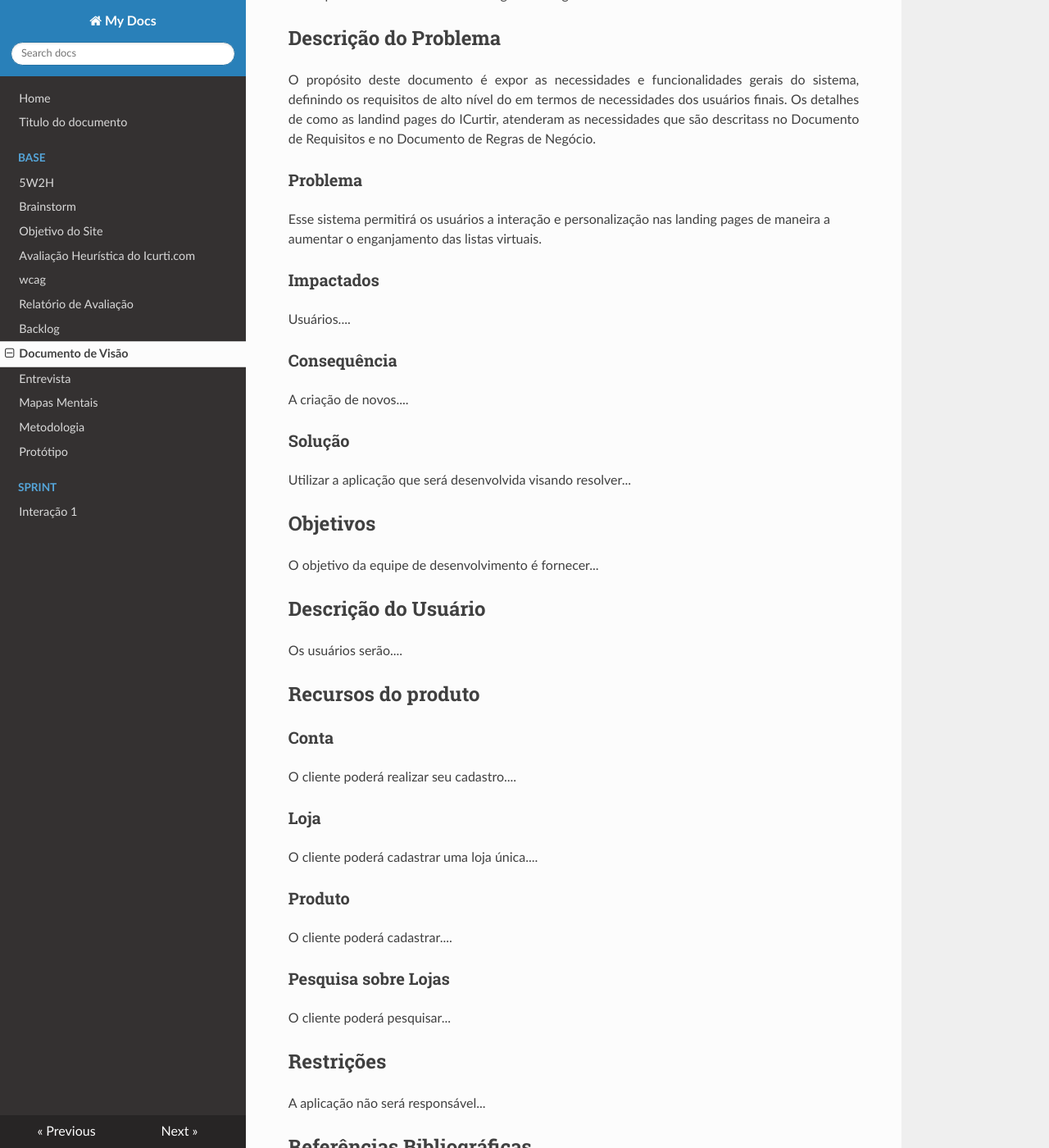
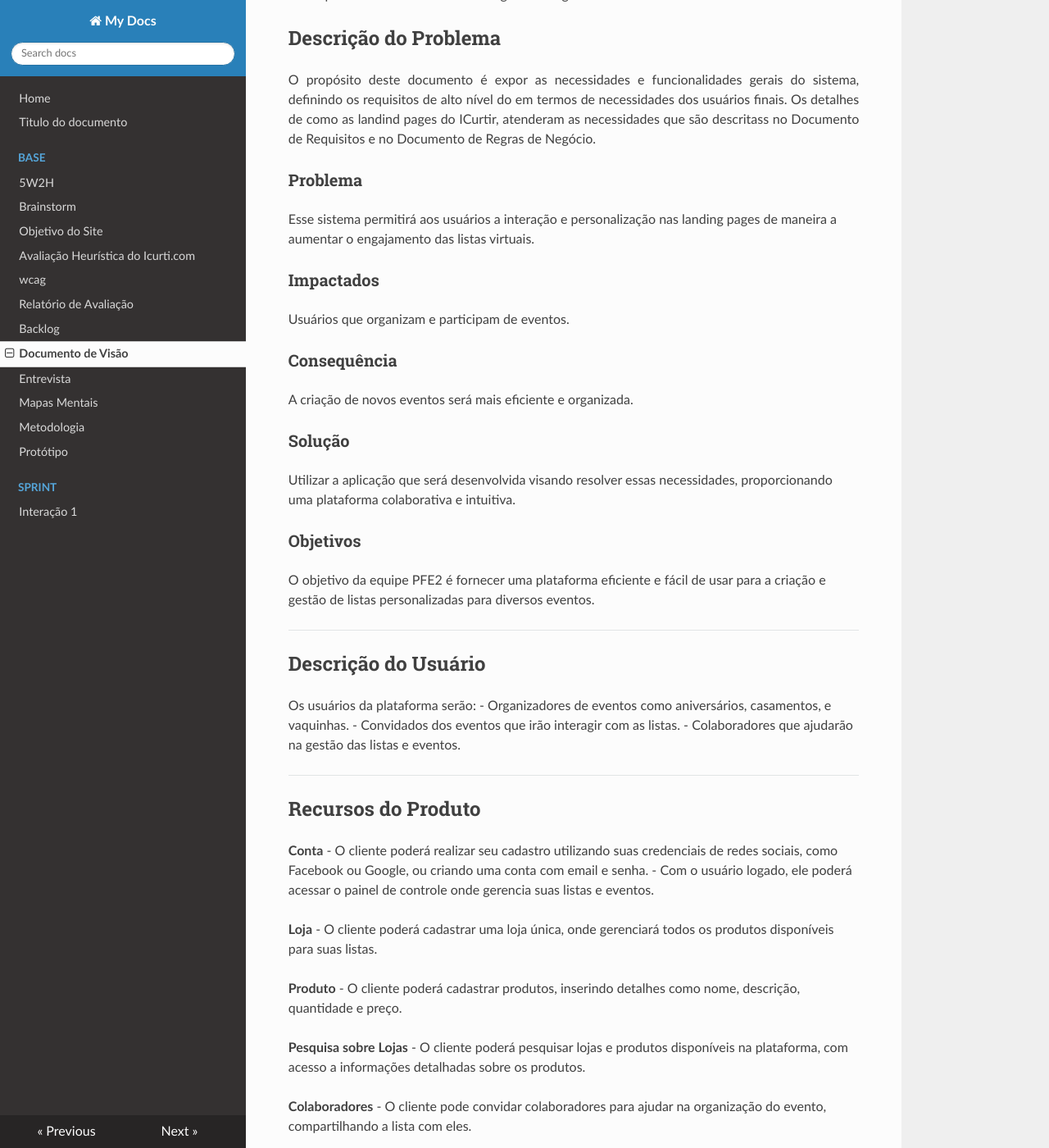
Before and after one commit to alexcyrillo/materias-faculdade, an MkDocs documentation site: the page built from docs/base/documento_de_visao.md, in a window 1280 px wide and 1400 px high, scrolled down 245 px. Shown: the whole window at 82% size. Built offline with MkDocs 1.6.1, drawn with Linux system fonts in a browser that asks for light colours; nearby versions of some CDN libraries; some of the changed text lies outside the part shown.

Commit message:
Update documento_de_visao.md
versao 1 doc de visao

```diff
--- a/docs/base/documento_de_visao.md
+++ b/docs/base/documento_de_visao.md
@@ -19,62 +19,52 @@ Os detalhes de como as landind pages do ICurtir, atenderam as necessidades que s
 Documento de Regras de Negócio.
 </p>
 
+
 ### Problema
-
-Esse sistema permitirá os usuários a interação e personalização nas landing pages de maneira a aumentar o enganjamento das listas virtuais.
+Esse sistema permitirá aos usuários a interação e personalização nas landing pages de maneira a aumentar o engajamento das listas virtuais.
 
 ### Impactados
-
-Usuários....
+Usuários que organizam e participam de eventos.
 
 ### Consequência
-
-A criação de novos....
+A criação de novos eventos será mais eficiente e organizada.
 
 ### Solução
+Utilizar a aplicação que será desenvolvida visando resolver essas necessidades, proporcionando uma plataforma colaborativa e intuitiva.
 
-Utilizar a aplicação que será desenvolvida visando resolver...
+### Objetivos
+O objetivo da equipe PFE2 é fornecer uma plataforma eficiente e fácil de usar para a criação e gestão de listas personalizadas para diversos eventos.
 
-## Objetivos
-
-<p align = "justify">
-O objetivo da equipe de desenvolvimento é fornecer...
-</p>
+---
 
 ## Descrição do Usuário
 
-<p align = "justify">
-Os usuários serão....
-</p>
+Os usuários da plataforma serão:
+- Organizadores de eventos como aniversários, casamentos, e vaquinhas.
+- Convidados dos eventos que irão interagir com as listas.
+- Colaboradores que ajudarão na gestão das listas e eventos.
 
-## Recursos do produto
+---
 
-### Conta
+## Recursos do Produto
 
-<p align = "justify">
-O cliente poderá realizar seu cadastro....
-</p>
+**Conta**
+- O cliente poderá realizar seu cadastro utilizando suas credenciais de redes sociais, como Facebook ou Google, ou criando uma conta com email e senha.
+- Com o usuário logado, ele poderá acessar o painel de controle onde gerencia suas listas e eventos.
 
-### Loja
+**Loja**
+- O cliente poderá cadastrar uma loja única, onde gerenciará todos os produtos disponíveis para suas listas.
 
-<p align = "justify">
-O cliente poderá cadastrar uma loja única....
-</p>
+**Produto**
+- O cliente poderá cadastrar produtos, inserindo detalhes como nome, descrição, quantidade e preço.
 
-### Produto
+**Pesquisa sobre Lojas**
+- O cliente poderá pesquisar lojas e produtos disponíveis na plataforma, com acesso a informações detalhadas sobre os produtos.
 
-<p align = "justify">
-O cliente poderá cadastrar....
-</p>
+**Colaboradores**
+- O cliente pode convidar colaboradores para ajudar na organização do evento, compartilhando a lista com eles.
 
-### Pesquisa sobre Lojas
-
-<p align = "justify">
-O cliente poderá pesquisar...
-</p>
-
-## Restrições
-
+---
 <p align = "justify">
 A aplicação não será responsável...
 </p>
```
Also changed, not shown: other parts of docs/base/documento_de_visao.md (+2 -1 lines).
